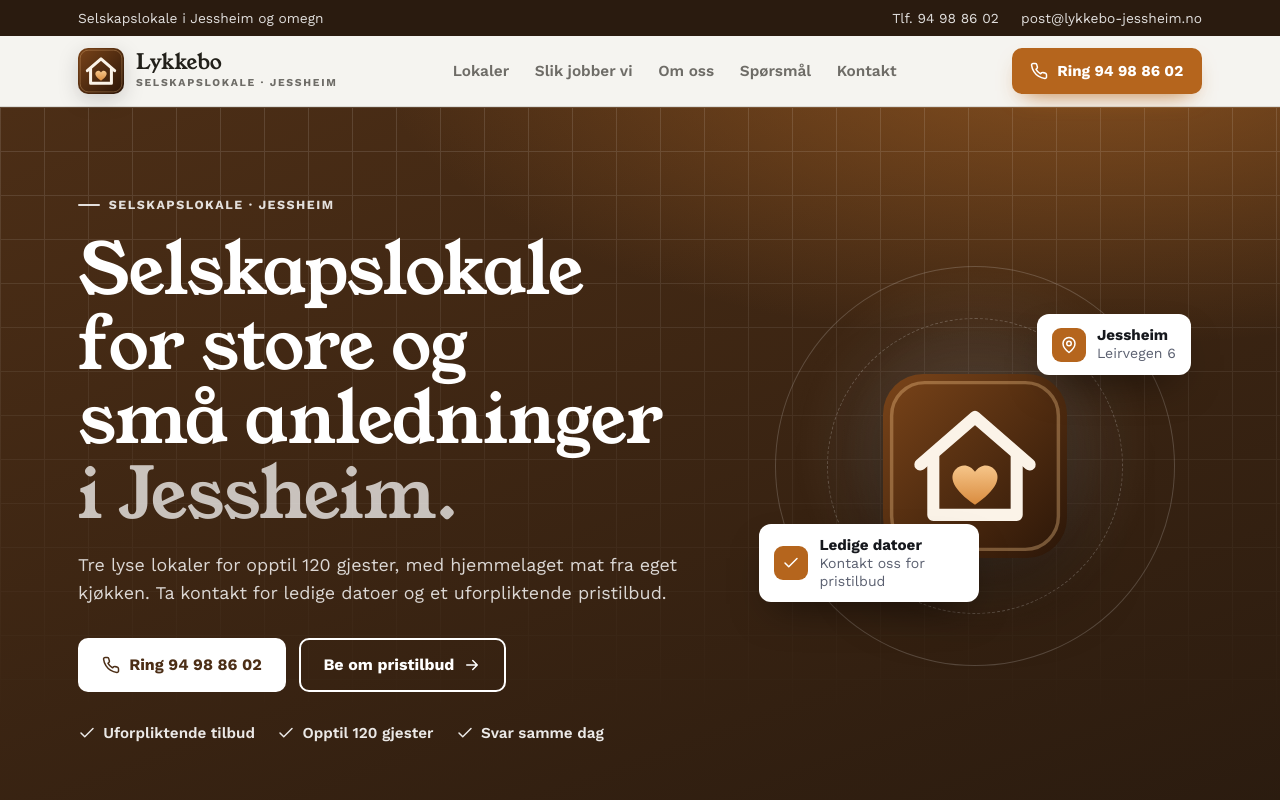
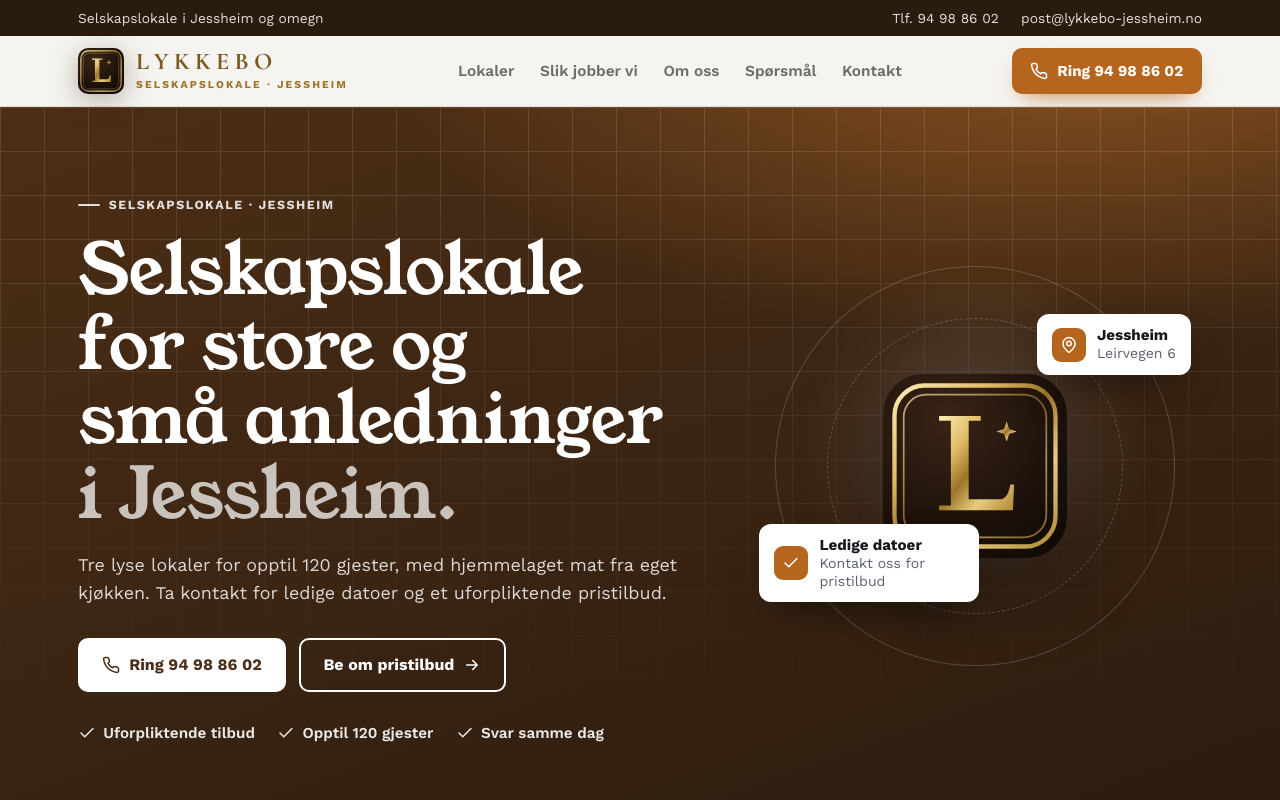
Before and after one commit to fuffyo321-ops/Demo, a plain HTML site: page lykkebo/index.html in a window 1280 px wide. Shown: the top 800 px of the page. Drawn offline with nearby package versions, Linux system fonts and the light colour scheme.

Commit message:
Lykkebo: luksus-logo og favicon

```diff
--- a/lykkebo/index.html
+++ b/lykkebo/index.html
@@ -9,7 +9,7 @@
 <meta property="og:title" content="Lykkebo"><meta property="og:description" content="Tre lyse lokaler for opptil 120 gjester, med hjemmelaget mat fra eget kjøkken."><meta property="og:type" content="website">
 <link rel="icon" type="image/svg+xml" href="favicon.svg"><link rel="icon" type="image/png" sizes="32x32" href="favicon-32.png"><link rel="apple-touch-icon" href="apple-touch-icon.png">
 <link rel="preconnect" href="https://fonts.googleapis.com"><link rel="preconnect" href="https://fonts.gstatic.com" crossorigin>
-<link rel="stylesheet" href="https://fonts.googleapis.com/css2?family=Young+Serif:wght@400&family=Work+Sans:wght@400;500;600;700;800&display=swap">
+<link rel="stylesheet" href="https://fonts.googleapis.com/css2?family=Young+Serif:wght@400&family=Work+Sans:wght@400;500;600;700;800&family=Cormorant+Garamond:wght@600;700&display=swap">
 <script type="application/ld+json">{"@context": "https://schema.org", "@type": "LocalBusiness", "name": "Lykkebo", "telephone": "+4794988602", "email": "post@lykkebo-jessheim.no", "address": {"@type": "PostalAddress", "addressLocality": "Jessheim", "postalCode": "2066", "addressRegion": "Akershus", "addressCountry": "NO"}, "streetAddress": "Leirvegen 6", "areaServed": "Romerike"}</script>
 <style>
 :root{--bg:#F5F4F0;--surface:#FFFFFF;--soft:#ECE9E0;--ink:#22201A;--muted:color-mix(in srgb,#22201A 64%,#F5F4F0);--line:color-mix(in srgb,#22201A 12%,#F5F4F0);
@@ -122,12 +122,13 @@
 .mbar{display:none}
 @media (max-width:700px){.mbar{display:grid;grid-template-columns:1fr 1.35fr;gap:.55rem;position:fixed;left:0;right:0;bottom:0;z-index:55;background:color-mix(in srgb,var(--bg) 94%,transparent);backdrop-filter:blur(10px);border-top:1px solid var(--line);padding:.6rem max(12px,env(safe-area-inset-right,0px)) calc(.6rem + env(safe-area-inset-bottom,0px)) max(12px,env(safe-area-inset-left,0px))}.mbar .btn{padding:.9rem .5rem}.mbar .btn-ghost{color:var(--ink)}}
 .reveal{opacity:0;transform:translateY(16px);transition:opacity .6s ease,transform .6s ease}.reveal.in{opacity:1;transform:none}
-</style>
+.wm b{font-family:"Cormorant Garamond",Georgia,serif;font-weight:700;text-transform:uppercase;letter-spacing:.22em;font-size:1.5rem;color:#7A5A1E}.wm small{color:#9C7428;letter-spacing:.2em}footer .wm b{color:#E2BE6A}footer .wm small{color:rgba(226,190,106,.7)}.logo svg{filter:drop-shadow(0 6px 14px rgba(60,35,10,.35))}
+@media (prefers-color-scheme:dark){:root:not([data-theme="light"]) .wm b{color:#E2BE6A}}</style>
 </head>
 <body>
 <div class="tb"><div class="wrap"><span>Selskapslokale i Jessheim og omegn</span><div class="r"><a href="tel:+4794988602">Tlf. 94 98 86 02</a><a href="mailto:post@lykkebo-jessheim.no">post@lykkebo-jessheim.no</a></div></div></div>
 <header class="top"><div class="wrap">
-<a class="logo" href="#top" aria-label="Lykkebo"><svg aria-hidden="true" xmlns="http://www.w3.org/2000/svg" viewBox="0 0 64 64"><defs><linearGradient id="b1" x1="0" y1="0" x2="1" y2="1"><stop offset="0" stop-color="#7A4419"/><stop offset="1" stop-color="#2B1608"/></linearGradient><linearGradient id="g1" x1="0" y1="0" x2="0" y2="1"><stop offset="0" stop-color="#F6C68A"/><stop offset="1" stop-color="#D98B3E"/></linearGradient></defs><rect width="64" height="64" rx="14" fill="url(#b1)"/><rect x="3" y="3" width="58" height="58" rx="11.5" fill="none" stroke="#F6C68A" stroke-opacity=".35" stroke-width="1.2"/><path d="M13 31.5 32 15l19 16.5" fill="none" stroke="#FBF3E8" stroke-width="4.2" stroke-linecap="round" stroke-linejoin="round"/><path d="M17.5 28.5V49h29V28.5" fill="none" stroke="#FBF3E8" stroke-width="4.2" stroke-linecap="round" stroke-linejoin="round"/><path d="M32 45.5c-7.6-5.3-9.3-9.6-6.7-12.4 2-2.1 5.1-1.6 6.7.9 1.6-2.5 4.7-3 6.7-.9 2.6 2.8.9 7.1-6.7 12.4z" fill="url(#g1)"/></svg><span class="wm"><b>Lykkebo</b><small>Selskapslokale &middot; Jessheim</small></span></a>
+<a class="logo" href="#top" aria-label="Lykkebo"><svg aria-hidden="true" xmlns="http://www.w3.org/2000/svg" viewBox="0 0 64 64"><defs><radialGradient id="b1" cx=".35" cy=".25" r="1"><stop offset="0" stop-color="#3A2416"/><stop offset=".6" stop-color="#1C110A"/><stop offset="1" stop-color="#0E0805"/></radialGradient><linearGradient id="g1" x1="0" y1="0" x2="1" y2="1"><stop offset="0" stop-color="#FBEBB5"/><stop offset=".28" stop-color="#E2BE6A"/><stop offset=".5" stop-color="#9C7428"/><stop offset=".72" stop-color="#E8CC7E"/><stop offset="1" stop-color="#B08936"/></linearGradient></defs><rect width="64" height="64" rx="14" fill="url(#b1)"/><rect x="4" y="4" width="56" height="56" rx="10.5" fill="none" stroke="url(#g1)" stroke-width="1.5"/><rect x="7.2" y="7.2" width="49.6" height="49.6" rx="7.8" fill="none" stroke="url(#g1)" stroke-width=".6" stroke-opacity=".7"/><path d="M19.5 14.6H34v1.7h-4.2v27.3h10.6c2.2 0 3.3-1.9 3.9-5.2h1.3l-.4 9H19.5v-1.7h4.1V16.3h-4.1z" fill="url(#g1)"/><path d="M43 16.5l.9 2.6 2.6.9-2.6.9-.9 2.6-.9-2.6-2.6-.9 2.6-.9z" fill="url(#g1)"/></svg><span class="wm"><b>Lykkebo</b><small>Selskapslokale &middot; Jessheim</small></span></a>
 <nav class="links" aria-label="Hovedmeny"><a href="#tjenester">Lokaler</a><a href="#slik">Slik jobber vi</a><a href="#om">Om oss</a><a href="#sporsmal">Spørsmål</a><a href="#kontakt">Kontakt</a></nav>
 <a class="btn btn-acc" href="tel:+4794988602"><svg viewBox="0 0 24 24" fill="none" stroke="currentColor" stroke-width="2" stroke-linecap="round" stroke-linejoin="round" aria-hidden="true"><path d="M22 16.9v3a2 2 0 0 1-2.2 2 19.8 19.8 0 0 1-8.6-3.1 19.5 19.5 0 0 1-6-6A19.8 19.8 0 0 1 2.1 4.2 2 2 0 0 1 4.1 2h3a2 2 0 0 1 2 1.7c.1.9.4 1.8.7 2.7a2 2 0 0 1-.5 2.1L8 9.8a16 16 0 0 0 6 6l1.3-1.3a2 2 0 0 1 2.1-.4c.9.3 1.8.6 2.7.7a2 2 0 0 1 1.7 2z"/></svg>Ring 94 98 86 02</a>
 </div></header>
@@ -140,7 +141,7 @@
 <div class="cta-row"><a class="btn btn-white" href="tel:+4794988602"><svg viewBox="0 0 24 24" fill="none" stroke="currentColor" stroke-width="2" stroke-linecap="round" stroke-linejoin="round" aria-hidden="true"><path d="M22 16.9v3a2 2 0 0 1-2.2 2 19.8 19.8 0 0 1-8.6-3.1 19.5 19.5 0 0 1-6-6A19.8 19.8 0 0 1 2.1 4.2 2 2 0 0 1 4.1 2h3a2 2 0 0 1 2 1.7c.1.9.4 1.8.7 2.7a2 2 0 0 1-.5 2.1L8 9.8a16 16 0 0 0 6 6l1.3-1.3a2 2 0 0 1 2.1-.4c.9.3 1.8.6 2.7.7a2 2 0 0 1 1.7 2z"/></svg>Ring 94 98 86 02</a><a class="btn btn-ghost" href="#kontakt">Be om pristilbud <svg viewBox="0 0 24 24" fill="none" stroke="currentColor" stroke-width="2" stroke-linecap="round" stroke-linejoin="round" aria-hidden="true"><path d="M5 12h14M13 6l6 6-6 6"/></svg></a></div>
 <ul class="checks"><li><svg viewBox="0 0 24 24" fill="none" stroke="currentColor" stroke-width="2" stroke-linecap="round" stroke-linejoin="round" aria-hidden="true"><path d="M20 6 9 17l-5-5"/></svg>Uforpliktende tilbud</li><li><svg viewBox="0 0 24 24" fill="none" stroke="currentColor" stroke-width="2" stroke-linecap="round" stroke-linejoin="round" aria-hidden="true"><path d="M20 6 9 17l-5-5"/></svg>Opptil 120 gjester</li><li><svg viewBox="0 0 24 24" fill="none" stroke="currentColor" stroke-width="2" stroke-linecap="round" stroke-linejoin="round" aria-hidden="true"><path d="M20 6 9 17l-5-5"/></svg>Svar samme dag</li></ul>
 </div>
-<div class="visual" aria-hidden="true"><div class="ring"></div><div class="ring r2"></div><svg aria-hidden="true" class="big" xmlns="http://www.w3.org/2000/svg" viewBox="0 0 64 64"><defs><linearGradient id="b2" x1="0" y1="0" x2="1" y2="1"><stop offset="0" stop-color="#7A4419"/><stop offset="1" stop-color="#2B1608"/></linearGradient><linearGradient id="g2" x1="0" y1="0" x2="0" y2="1"><stop offset="0" stop-color="#F6C68A"/><stop offset="1" stop-color="#D98B3E"/></linearGradient></defs><rect width="64" height="64" rx="14" fill="url(#b2)"/><rect x="3" y="3" width="58" height="58" rx="11.5" fill="none" stroke="#F6C68A" stroke-opacity=".35" stroke-width="1.2"/><path d="M13 31.5 32 15l19 16.5" fill="none" stroke="#FBF3E8" stroke-width="4.2" stroke-linecap="round" stroke-linejoin="round"/><path d="M17.5 28.5V49h29V28.5" fill="none" stroke="#FBF3E8" stroke-width="4.2" stroke-linecap="round" stroke-linejoin="round"/><path d="M32 45.5c-7.6-5.3-9.3-9.6-6.7-12.4 2-2.1 5.1-1.6 6.7.9 1.6-2.5 4.7-3 6.7-.9 2.6 2.8.9 7.1-6.7 12.4z" fill="url(#g2)"/></svg>
+<div class="visual" aria-hidden="true"><div class="ring"></div><div class="ring r2"></div><svg aria-hidden="true" class="big" xmlns="http://www.w3.org/2000/svg" viewBox="0 0 64 64"><defs><radialGradient id="b2" cx=".35" cy=".25" r="1"><stop offset="0" stop-color="#3A2416"/><stop offset=".6" stop-color="#1C110A"/><stop offset="1" stop-color="#0E0805"/></radialGradient><linearGradient id="g2" x1="0" y1="0" x2="1" y2="1"><stop offset="0" stop-color="#FBEBB5"/><stop offset=".28" stop-color="#E2BE6A"/><stop offset=".5" stop-color="#9C7428"/><stop offset=".72" stop-color="#E8CC7E"/><stop offset="1" stop-color="#B08936"/></linearGradient></defs><rect width="64" height="64" rx="14" fill="url(#b2)"/><rect x="4" y="4" width="56" height="56" rx="10.5" fill="none" stroke="url(#g2)" stroke-width="1.5"/><rect x="7.2" y="7.2" width="49.6" height="49.6" rx="7.8" fill="none" stroke="url(#g2)" stroke-width=".6" stroke-opacity=".7"/><path d="M19.5 14.6H34v1.7h-4.2v27.3h10.6c2.2 0 3.3-1.9 3.9-5.2h1.3l-.4 9H19.5v-1.7h4.1V16.3h-4.1z" fill="url(#g2)"/><path d="M43 16.5l.9 2.6 2.6.9-2.6.9-.9 2.6-.9-2.6-2.6-.9 2.6-.9z" fill="url(#g2)"/></svg>
 <div class="chip c1"><span class="ic"><svg viewBox="0 0 24 24" fill="none" stroke="currentColor" stroke-width="2" stroke-linecap="round" stroke-linejoin="round" aria-hidden="true"><path d="M20 6 9 17l-5-5"/></svg></span><div><b>Ledige datoer</b><span>Kontakt oss for pristilbud</span></div></div>
 <div class="chip c2"><span class="ic"><svg viewBox="0 0 24 24" fill="none" stroke="currentColor" stroke-width="2" stroke-linecap="round" stroke-linejoin="round" aria-hidden="true"><path d="M20 10c0 6-8 12-8 12s-8-6-8-12a8 8 0 0 1 16 0z"/><circle cx="12" cy="10" r="3"/></svg></span><div><b>Jessheim</b><span>Leirvegen 6</span></div></div></div>
 </div></section>
@@ -185,7 +186,7 @@
 </div></section>
 </main>
 <footer><div class="wrap">
-<div><a class="logo" href="#top"><svg aria-hidden="true" xmlns="http://www.w3.org/2000/svg" viewBox="0 0 64 64"><defs><linearGradient id="b3" x1="0" y1="0" x2="1" y2="1"><stop offset="0" stop-color="#7A4419"/><stop offset="1" stop-color="#2B1608"/></linearGradient><linearGradient id="g3" x1="0" y1="0" x2="0" y2="1"><stop offset="0" stop-color="#F6C68A"/><stop offset="1" stop-color="#D98B3E"/></linearGradient></defs><rect width="64" height="64" rx="14" fill="url(#b3)"/><rect x="3" y="3" width="58" height="58" rx="11.5" fill="none" stroke="#F6C68A" stroke-opacity=".35" stroke-width="1.2"/><path d="M13 31.5 32 15l19 16.5" fill="none" stroke="#FBF3E8" stroke-width="4.2" stroke-linecap="round" stroke-linejoin="round"/><path d="M17.5 28.5V49h29V28.5" fill="none" stroke="#FBF3E8" stroke-width="4.2" stroke-linecap="round" stroke-linejoin="round"/><path d="M32 45.5c-7.6-5.3-9.3-9.6-6.7-12.4 2-2.1 5.1-1.6 6.7.9 1.6-2.5 4.7-3 6.7-.9 2.6 2.8.9 7.1-6.7 12.4z" fill="url(#g3)"/></svg><span class="wm"><b>Lykkebo</b><small>Selskapslokale &middot; Jessheim</small></span></a><p>Tre lyse lokaler for opptil 120 gjester, med hjemmelaget mat fra eget kjøkken.</p></div>
+<div><a class="logo" href="#top"><svg aria-hidden="true" xmlns="http://www.w3.org/2000/svg" viewBox="0 0 64 64"><defs><radialGradient id="b3" cx=".35" cy=".25" r="1"><stop offset="0" stop-color="#3A2416"/><stop offset=".6" stop-color="#1C110A"/><stop offset="1" stop-color="#0E0805"/></radialGradient><linearGradient id="g3" x1="0" y1="0" x2="1" y2="1"><stop offset="0" stop-color="#FBEBB5"/><stop offset=".28" stop-color="#E2BE6A"/><stop offset=".5" stop-color="#9C7428"/><stop offset=".72" stop-color="#E8CC7E"/><stop offset="1" stop-color="#B08936"/></linearGradient></defs><rect width="64" height="64" rx="14" fill="url(#b3)"/><rect x="4" y="4" width="56" height="56" rx="10.5" fill="none" stroke="url(#g3)" stroke-width="1.5"/><rect x="7.2" y="7.2" width="49.6" height="49.6" rx="7.8" fill="none" stroke="url(#g3)" stroke-width=".6" stroke-opacity=".7"/><path d="M19.5 14.6H34v1.7h-4.2v27.3h10.6c2.2 0 3.3-1.9 3.9-5.2h1.3l-.4 9H19.5v-1.7h4.1V16.3h-4.1z" fill="url(#g3)"/><path d="M43 16.5l.9 2.6 2.6.9-2.6.9-.9 2.6-.9-2.6-2.6-.9 2.6-.9z" fill="url(#g3)"/></svg><span class="wm"><b>Lykkebo</b><small>Selskapslokale &middot; Jessheim</small></span></a><p>Tre lyse lokaler for opptil 120 gjester, med hjemmelaget mat fra eget kjøkken.</p></div>
 <div><h4>Kontakt</h4><ul><li><a href="tel:+4794988602">94 98 86 02</a></li><li><a href="mailto:post@lykkebo-jessheim.no">post@lykkebo-jessheim.no</a></li><li>Leirvegen 6, 2066 Jessheim</li></ul></div>
 <div><h4>Snarveier</h4><ul><li><a href="#tjenester">Lokaler</a></li><li><a href="#om">Om oss</a></li><li><a href="#kontakt">Be om pristilbud</a></li><li><a href="https://www.google.com/maps/search/?api=1&query=Lykkebo%2C%20Leirvegen%206%2C%202066%20Jessheim" target="_blank" rel="noopener">Veibeskrivelse</a></li></ul></div>
 <div class="copy">&copy; <span id="yr">2026</span> Lykkebo</div>
```
Also changed, not shown: lykkebo/apple-touch-icon.png, lykkebo/favicon-32.png, lykkebo/favicon.svg, lykkebo/logo-512.png, lykkebo/logo.svg.
